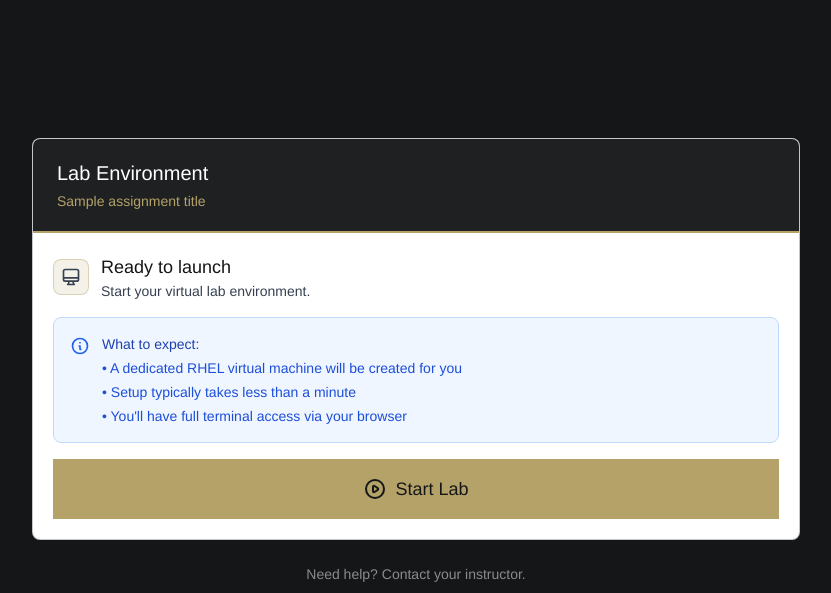
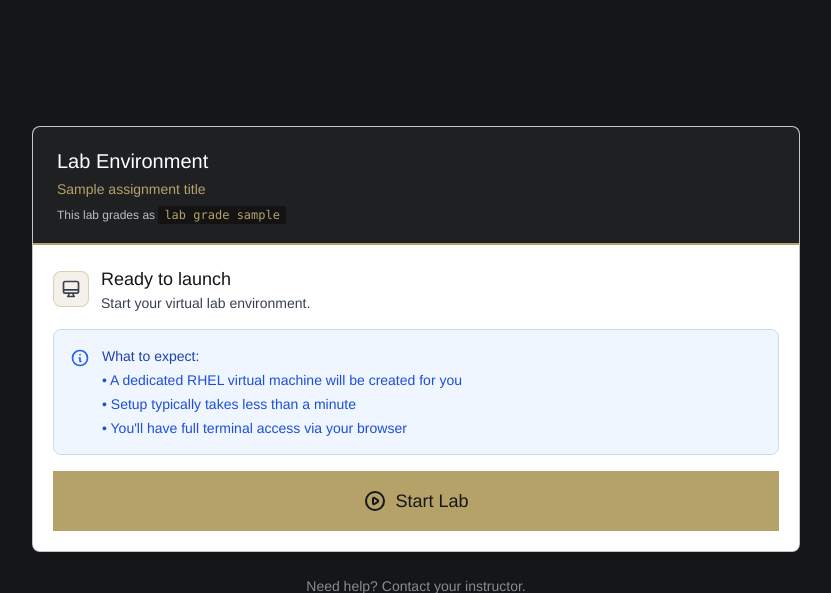
Before and after one commit to frazier-at-cpcc/NETLAB, a FastAPI app: template vm-lab/lti/templates/lab_loading.html in a window 1280 px wide. Shown: the part 78-671 px from the top of the page, without its empty margins (224-1055 px from the left). Run offline with FastAPI, Linux system fonts and the light colour scheme; the template is opened without the code that fills it: most values are stand-ins (such as "Sample title", 1, 10 or a date in 2020); parts of the project's set-up code (start-up, migrations or seed data) failed here and were passed over; some libraries are stand-ins or nearby versions.

Commit message:
feat(lti): show the student which lab they actually launched
A Brightspace link titled "Comprehensive Review: Run Containers" is
compreview-review4. Graded as compreview-review1 it writes to nothing, and
the only feedback is "no gradebook column" with no hint that the lab name
was the problem. That has now happened three times in testing, twice to the
person who built the course.

The card shows the title, which is prose. It now also shows the exact
command, because the slug is what the student types and the two do not
resemble each other. Shown only when the launch carried a slug, so an
access link does not claim to grade anything, and rendered as code so it
can be copied.

This is a signpost, not the fix. A grade cell belongs to one VM session, so
a student can still only pass back the single lab whose link they opened.
That scoping question is open with Frazier.

600 tests. Three mutations checked.

Claude-Session: https://claude.ai/code/session_015N4mXg2jzHekMg7u38m3Sk

```diff
--- a/vm-lab/lti/templates/lab_loading.html
+++ b/vm-lab/lti/templates/lab_loading.html
@@ -97,6 +97,12 @@
                 <div class="bg-cpcc-secondary-90 px-6 py-5 border-b-2 border-cpcc-primary">
                     <h2 id="status-title" class="text-xl font-medium text-white">Lab Environment</h2>
                     <p class="text-cpcc-primary text-sm mt-1">{{ assignment_title }}</p>
+                    {% if lab_slug %}
+                    <p class="text-white/70 text-xs mt-2">
+                        This lab grades as
+                        <code class="bg-black/40 px-1.5 py-0.5 rounded-sm text-cpcc-primary font-mono">lab grade {{ lab_slug }}</code>
+                    </p>
+                    {% endif %}
                 </div>
 
                 <!-- Card Body -->
```
Also changed, not shown: vm-lab/tests/test_slug_survives_the_iframe.py (+25 -0 lines).
